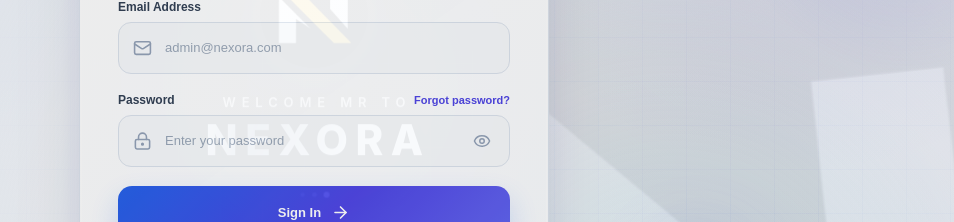
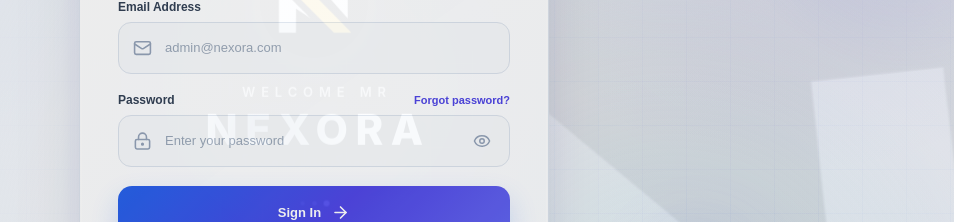
Before and after one commit to hasanjamil2861-stack/NEXORA, a React (Vite) app in the folder client/: page /login in a window 1280 px wide. Shown: the part 315-537 px from the top of the page, without its empty margins (326-1280 px from the left). Built offline with nearby package versions, Linux system fonts and the light colour scheme.

Commit message:
Update the final project

```diff
--- a/client/src/components/LoadingScreen/LoadingScreen.tsx
+++ b/client/src/components/LoadingScreen/LoadingScreen.tsx
@@ -1,9 +1,18 @@
 import { useEffect, useState } from "react"
 
 export default function LoadingScreen() {
-    const [isVisible, setIsVisible] = useState(true)
+    // Check if the loading screen has already been shown in this session
+    const [isVisible, setIsVisible] = useState(() => {
+        const hasSeenLoading = sessionStorage.getItem("nexora_has_seen_loading")
+        return !hasSeenLoading
+    })
 
     useEffect(() => {
+        if (!isVisible) return
+
+        // Mark as seen immediately so refreshing won't trigger it again
+        sessionStorage.setItem("nexora_has_seen_loading", "true")
+
         const timer = window.setTimeout(() => {
             setIsVisible(false)
         }, 6000)
@@ -11,7 +20,7 @@
         return () => {
             window.clearTimeout(timer)
         }
-    }, [])
+    }, [isVisible])
 
     if (!isVisible) {
         return null
@@ -35,11 +44,15 @@
                     />
 
                     <div className="nexora-welcome-text">
-                        WELCOME MR To
+                        WELCOME MR
                     </div>
 
                     <div className="nexora-logo-word">
                         NEXORA
+                    </div>
+
+                    <div className="nexora-arabic-quote">
+                        شو مفكر بتفرق معي؟
                     </div>
 
                 </div>
```
